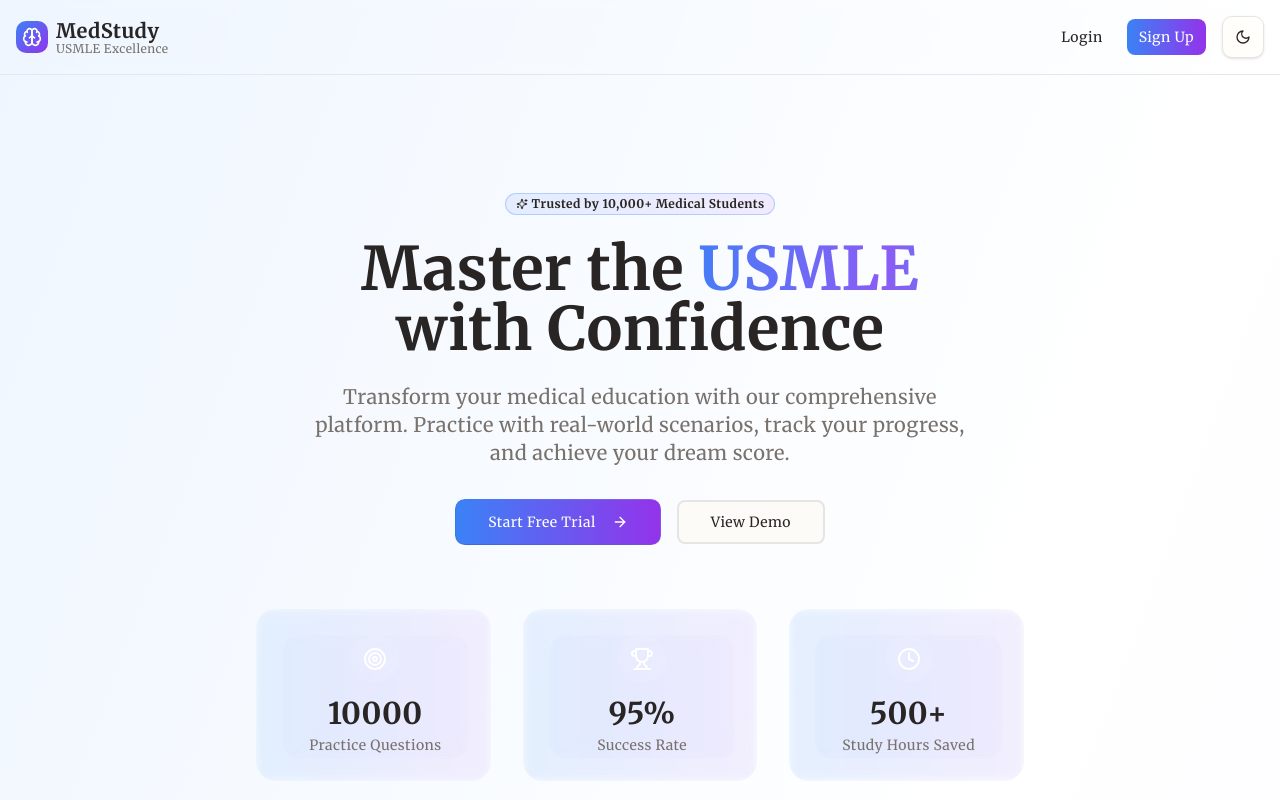
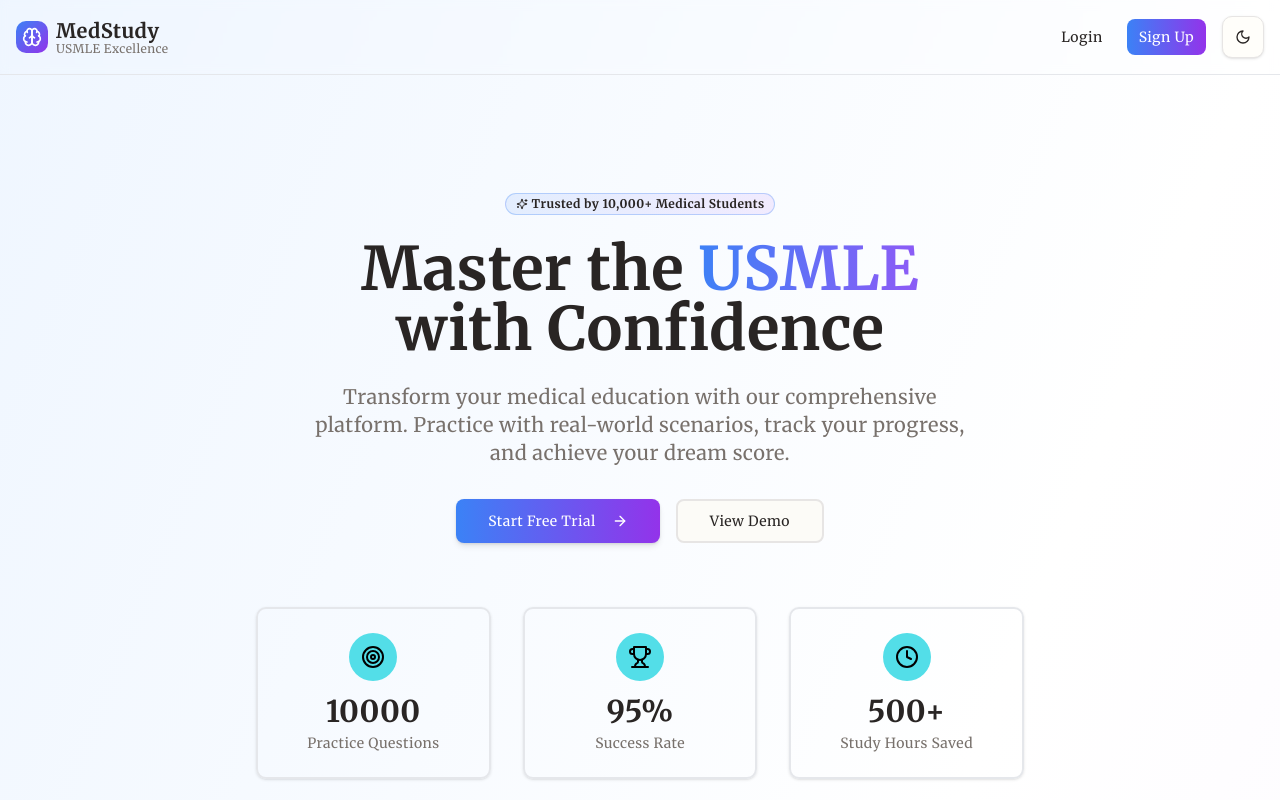
Before and after one commit to Sriketk/Med-Study, a Next.js app: page / in a window 1280 px wide. Shown: the top 800 px of the page. Built offline with nearby package versions, Linux system fonts and the light colour scheme.

Commit message:
fixed landing apge

```diff
--- a/app/page.tsx
+++ b/app/page.tsx
@@ -101,18 +101,16 @@ export default function LandingPage() {
 
             <BlurFade delay={0.4}>
               <div className="flex flex-col sm:flex-row gap-4 justify-center items-center">
-                <ShineBorder
-                  className="p-1"
-                  color={["#3b82f6", "#8b5cf6", "#06b6d4"]}
-                  borderRadius={8}
-                >
-                  <Button size="lg" className="bg-gradient-to-r from-blue-500 to-purple-600 hover:from-blue-600 hover:to-purple-700 text-white shadow-lg">
+                <Button size="lg" className="bg-gradient-to-r from-blue-500 to-purple-600 hover:from-blue-600 hover:to-purple-700 text-white shadow-lg" asChild>
+                  <Link href="/signup">
                     Start Free Trial
                     <ArrowRight className="ml-2 h-4 w-4" />
-                  </Button>
-                </ShineBorder>
-                <Button size="lg" variant="outline" className="border-2 hover:bg-gradient-to-r hover:from-blue-50 hover:to-purple-50 dark:hover:from-blue-900/20 dark:hover:to-purple-900/20">
-                  View Demo
+                  </Link>
+                </Button>
+                <Button size="lg" variant="outline" className="border-2 hover:bg-gradient-to-r hover:from-blue-50 hover:to-purple-50 dark:hover:from-blue-900/20 dark:hover:to-purple-900/20" asChild>
+                  <Link href="/home">
+                    View Demo
+                  </Link>
                 </Button>
               </div>
             </BlurFade>
@@ -126,18 +124,18 @@ export default function LandingPage() {
                 { label: "Success Rate", value: 95, suffix: "%", icon: Trophy },
                 { label: "Study Hours Saved", value: 500, suffix: "+", icon: Clock },
               ].map((stat, index) => (
-                <NeonGradientCard key={index} className="text-center p-6">
+                <Card key={index} className="text-center p-6 border-2 bg-card/50 backdrop-blur-sm hover:shadow-lg transition-all duration-300">
                   <div className="flex justify-center mb-3">
-                    <div className="h-12 w-12 rounded-full bg-gradient-to-br from-white-0 to-purple-600 flex items-center justify-center">
-                      <stat.icon className="h-6 w-6 text-white" />
+                    <div className="h-12 w-12 rounded-full bg-primary flex items-center justify-center">
+                      <stat.icon className="h-6 w-6 text-primary-foreground" />
                     </div>
                   </div>
-                  <div className="text-3xl font-bold mb-1">
+                  <div className="text-3xl font-bold mb-1 text-foreground">
                     <NumberTicker value={stat.value} />
                     {stat.suffix}
                   </div>
                   <p className="text-sm text-muted-foreground">{stat.label}</p>
-                </NeonGradientCard>
+                </Card>
               ))}
             </div>
           </BlurFade>
@@ -460,51 +458,7 @@ export default function LandingPage() {
         </div>
       </section>
 
-      {/* Footer */}
-      <footer className="bg-gray-900 text-white py-12">
-        <div className="container mx-auto px-4">
-          <div className="grid grid-cols-1 md:grid-cols-4 gap-8">
-            <div>
-              <div className="flex items-center space-x-2 mb-4">
-                <div className="h-8 w-8 rounded-lg bg-gradient-to-br from-blue-500 to-purple-600 flex items-center justify-center">
-                  <Brain className="h-5 w-5 text-white" />
-                </div>
-                <span className="text-xl font-bold">MedStudy</span>
-              </div>
-              <p className="text-gray-400 text-sm">
-                Empowering the next generation of medical professionals through innovative learning technology.
-              </p>
-            </div>
-            <div>
-              <h4 className="font-semibold mb-3">Product</h4>
-              <ul className="space-y-2 text-sm text-gray-400">
-                <li><Link href="#" className="hover:text-white transition-colors">Features</Link></li>
-                <li><Link href="#" className="hover:text-white transition-colors">Pricing</Link></li>
-                <li><Link href="#" className="hover:text-white transition-colors">API</Link></li>
-              </ul>
-            </div>
-            <div>
-              <h4 className="font-semibold mb-3">Company</h4>
-              <ul className="space-y-2 text-sm text-gray-400">
-                <li><Link href="#" className="hover:text-white transition-colors">About</Link></li>
-                <li><Link href="#" className="hover:text-white transition-colors">Blog</Link></li>
-                <li><Link href="#" className="hover:text-white transition-colors">Careers</Link></li>
-              </ul>
-            </div>
-            <div>
-              <h4 className="font-semibold mb-3">Support</h4>
-              <ul className="space-y-2 text-sm text-gray-400">
-                <li><Link href="#" className="hover:text-white transition-colors">Help Center</Link></li>
-                <li><Link href="#" className="hover:text-white transition-colors">Contact</Link></li>
-                <li><Link href="#" className="hover:text-white transition-colors">Status</Link></li>
-              </ul>
-            </div>
-          </div>
-          <div className="border-t border-gray-800 mt-8 pt-8 text-center text-sm text-gray-400">
-            <p>&copy; 2024 MedStudy. All rights reserved.</p>
-          </div>
-        </div>
-      </footer>
+
     </div>
   );
 }
```
